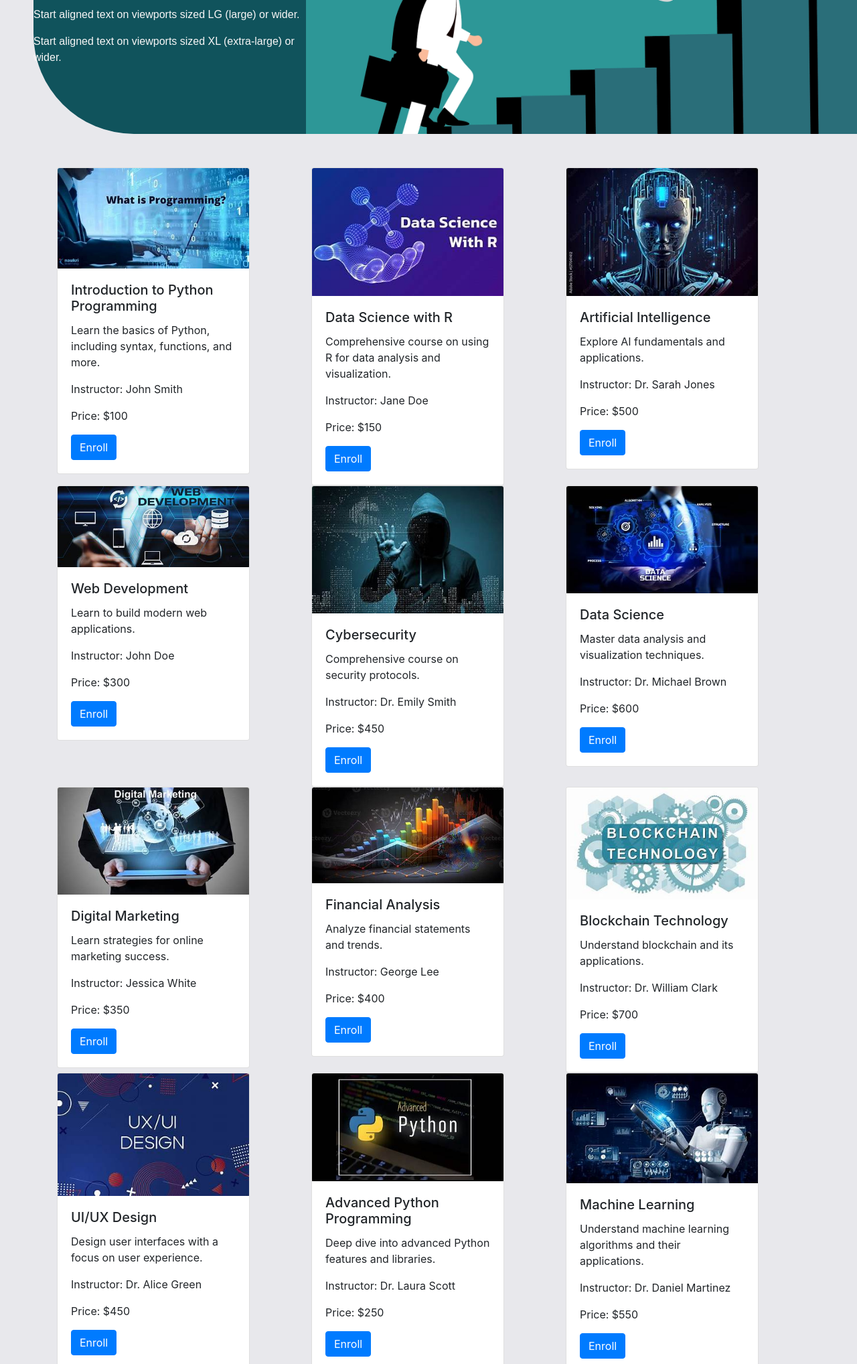
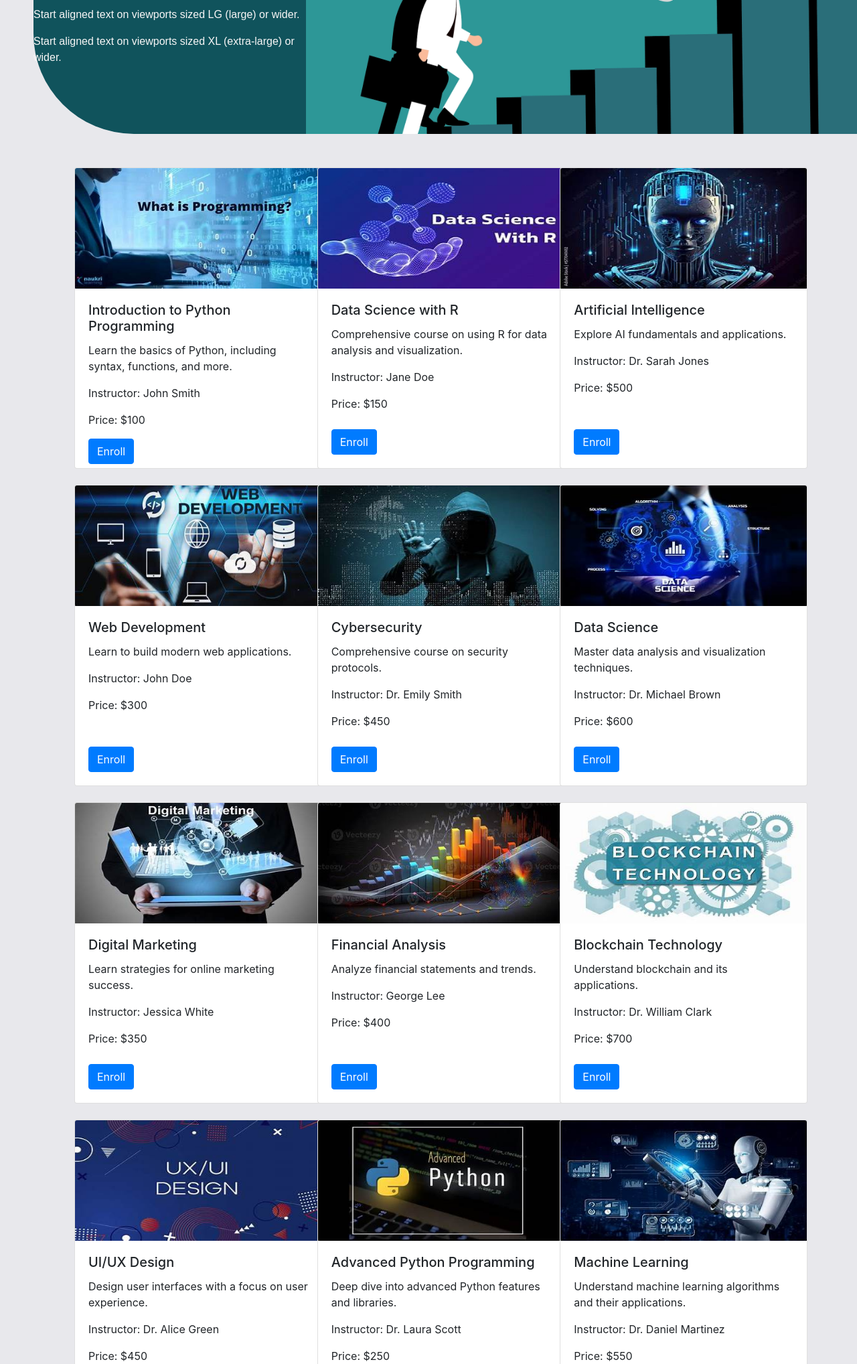
Before and after one commit to M2hmoud2del/Courses-Site, a PHP site: page / in a window 1280 px wide. Shown: the part 420-2457 px from the top of the page at 67% size. Run offline with PHP 8.4, Linux system fonts and the light colour scheme; data comes from the database, SQL or seed files in the repository.

Commit message:
changes in cards css

```diff
--- a/content.php
+++ b/content.php
@@ -23,22 +23,26 @@ include('DBconnection.php');
 $query = "SELECT * FROM courses";
 $result = mysqli_query($conn, $query);
 
-echo '<div class="container mt-5">
-        <div class="row">';
+echo '<div class="container-fluid mt-5" id="contentContainer">
+        <div class="row" id="contentRow">';
 
 while($course = mysqli_fetch_assoc($result)) {
     echo '
-        <div class="col-sm-4">
+        <div class="col-md-4 mb-4" id="column">
             <form action="enroll.php" method="post">
-                <div class="card" style="width: 18rem;">
-                    <img class="card-img-top" src="img/' . $course['Image'] . '" alt="' . $course['CourseTitle'] . ' Image">
-                    <div class="card-body">
+                <div class="card">
+                    <img class="card-img-top" src="img/' . $course['Image'] . '" alt="' . $course['CourseTitle'] . ' Image" style="height: 180px;">
+                    <div class="card-body d-flex flex-column">
+                        <div>
                             <h5 class="card-title">' . $course['CourseTitle'] . '</h5>
                             <p class="card-text">' . $course['Description'] . '</p>
                             <p class="card-text">Instructor: ' . $course['Instructor'] . '</p>
                             <p class="card-text">Price: $' . $course['Price'] . '</p>
                             <input type="hidden" name="course_id" value="' . $course['Course_ID'] . '">
+                        </div>
+                        <div class="mt-auto">
                             <button type="submit" class="btn btn-primary add-to-cart" data-name="' . $course['CourseTitle'] . '" data-price="' . $course['Price'] . '">Enroll</button>
+                        </div>
                     </div>
                 </div>
             </form>
@@ -47,4 +51,6 @@ while($course = mysqli_fetch_assoc($result)) {
 
 echo '  </div>
       </div>';
+
+
 ?>
--- a/index.css
+++ b/index.css
@@ -90,3 +90,12 @@
 .mycourses .card{
     box-shadow: 5px 5px 10px gray;
 }
+#contentContainer .card{
+    height: 450px;
+    /* margin: 20px; */
+    width: 370px;
+}
+
+#contentContainer{
+    width: 85%;
+}
```
Lines whose indentation alone changed are shown as unchanged.
